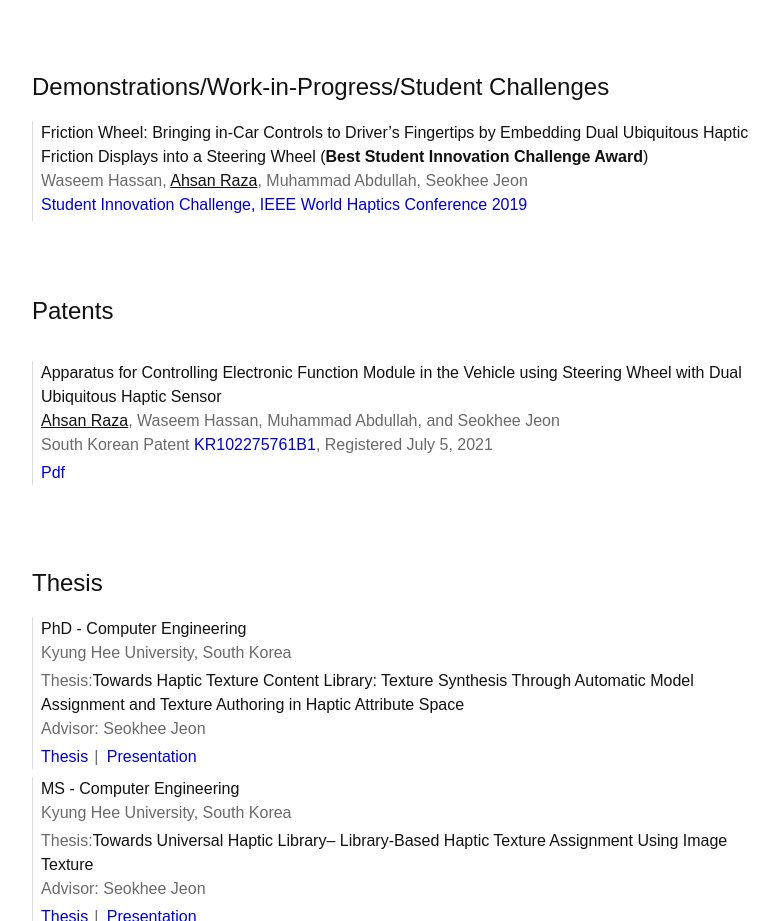
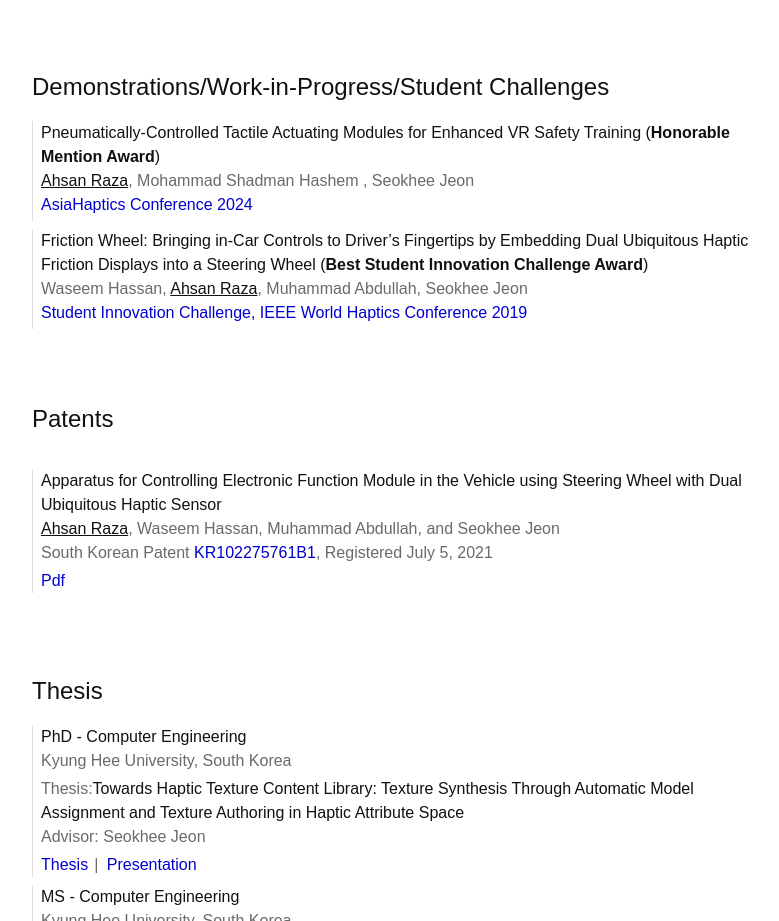
Before and after one commit to ahsanraza92/ahsanraza92.github.io, a plain HTML site: page index.html in a window 1280 px wide. Shown: the part 2403-3324 px from the top of the page, without its empty margins (433-1212 px from the left). Drawn offline with nearby package versions, Linux system fonts and the light colour scheme.

Commit message:
Update index.html

```diff
--- a/index.html
+++ b/index.html
@@ -291,6 +291,16 @@
 <!---------------Demo Exhibition etc---------------------->
 		<div id = "Demo" class="py-2">
 		 <p class="header pt-5">Demonstrations/Work-in-Progress/Student Challenges</p>
+
+					<!---------------Pneumatic 2024 ---------------------->
+                 <p class="paper my-2 pl-2">
+                     <span class="papertitle">Pneumatically-Controlled Tactile Actuating Modules for Enhanced VR Safety Training (<b>Honorable Mention Award</b>)</span><br>
+                       <span class = "thisauthor">Ahsan Raza</span>, Mohammad Shadman Hashem ,  Seokhee Jeon <br>
+                     <span class="conf"><a class="confshort" href="https://2024.asiahaptics.org/" target="_blank">  AsiaHaptics Conference 2024</a>
+                         </span><br>
+                 </p>
+
+
 					<!---------------Hapwheel 2019---------------------->
                  <p class="paper my-2 pl-2">
                      <span class="papertitle">Friction Wheel: Bringing in-Car Controls to Driver’s Fingertips by Embedding Dual Ubiquitous Haptic Friction Displays into a Steering Wheel (<b>Best Student Innovation Challenge Award</b>)</span><br>
```
